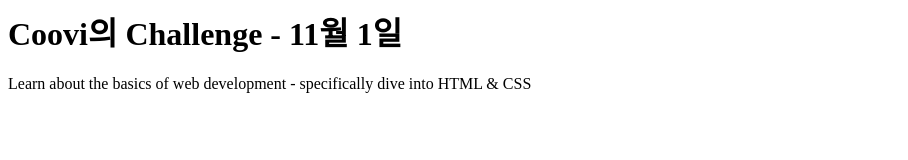
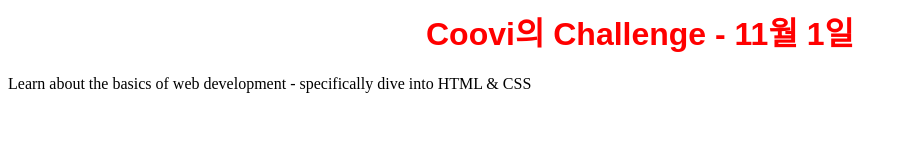
Before and after one commit to HelloCoovi/100day-coding-challenge, a plain HTML site: page index.html in a window 1280 px wide. Shown: the whole page, without its empty margins (0-908 px from the left). Drawn offline with Linux system fonts and the light colour scheme.

Commit message:
👨‍🎓 기본적인 스타일링 - 기초 CSS

```diff
--- a/index.html
+++ b/index.html
@@ -1,2 +1,4 @@
-<h1>Coovi의 Challenge - 11월 1일</h1>
+<h1 style="font-family: sans-serif; text-align: center; color: red">
+  Coovi의 Challenge - 11월 1일
+</h1>
 <p>Learn about the basics of web development - specifically dive into HTML & CSS</p>
```
